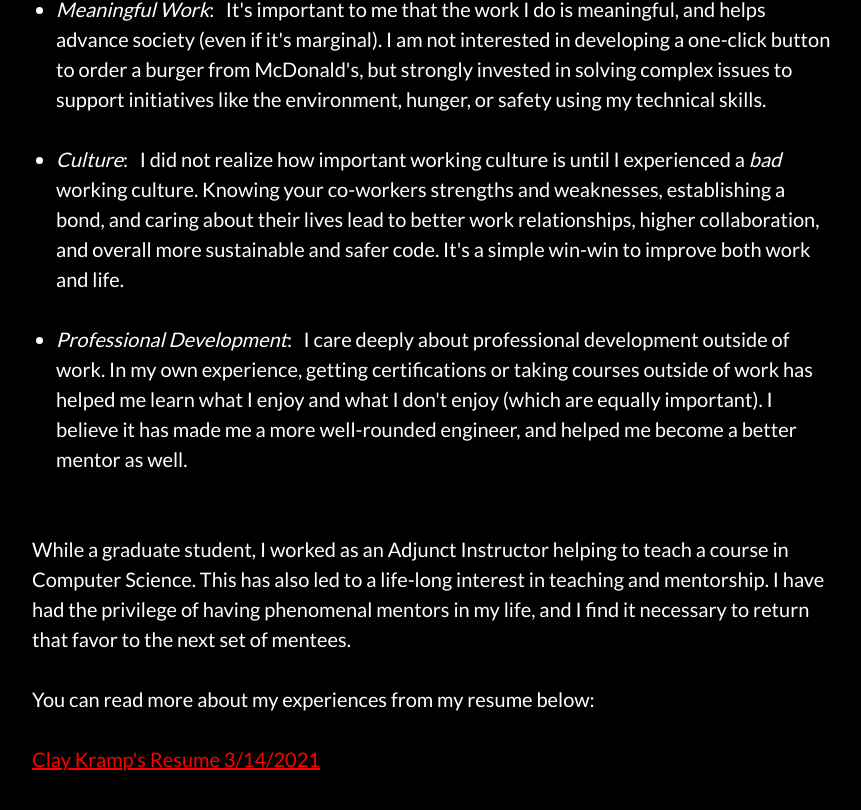
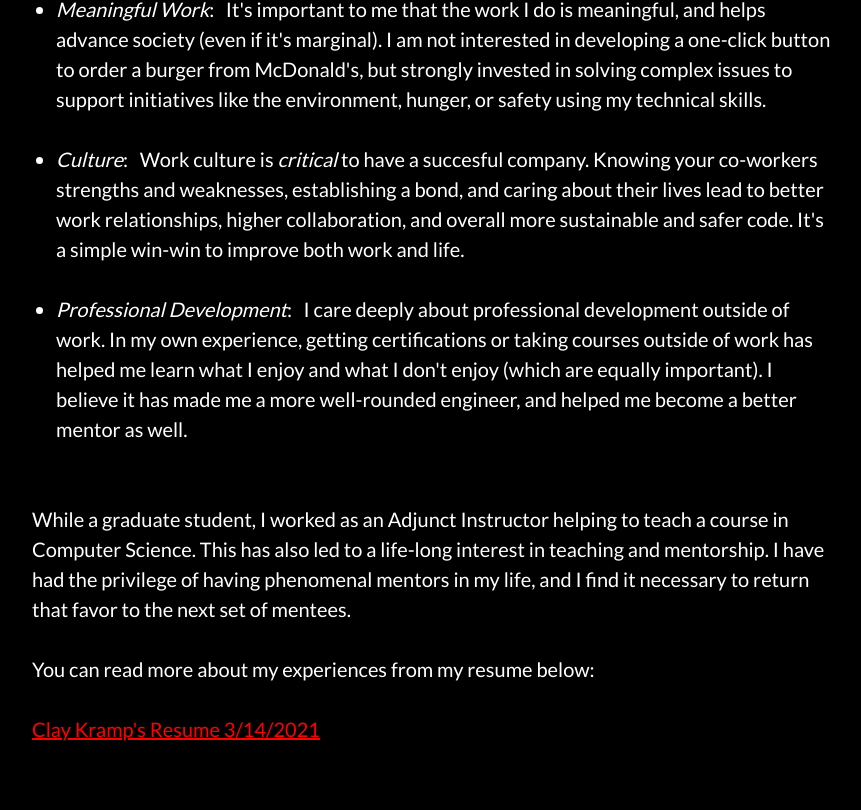
Before and after one commit to krampcg23/me, a Vue app: page /about in a window 1280 px wide. Shown: the part 1316-2126 px from the top of the page, without its empty margins (208-1069 px from the left). Built offline with nearby package versions, Linux system fonts and the light colour scheme.

Commit message:
Re-write

```diff
--- a/src/views/About.vue
+++ b/src/views/About.vue
@@ -34,7 +34,7 @@
               <li><i>Meaningful Work</i>: &nbsp;&nbsp;It's important to me that the work I do is meaningful, and helps advance society (even if it's marginal). I am not
               interested in developing a one-click button to order a burger from McDonald's, but strongly invested in solving complex issues to support initiatives like the
               environment, hunger, or safety using my technical skills.<br/><br/></li>
-              <li><i>Culture</i>: &nbsp;&nbsp;I did not realize how important working culture is until I experienced a <i>bad</i> working culture. Knowing your co-workers
+              <li><i>Culture</i>: &nbsp;&nbsp;Work culture is <i>critical</i> to have a succesful company. Knowing your co-workers
               strengths and weaknesses, establishing a bond, and caring about their lives lead to better work relationships, higher collaboration, and overall more sustainable and safer code.
               It's a simple win-win to improve both work and life.<br/><br/></li>
               <li><i>Professional Development</i>: &nbsp;&nbsp;I care deeply about professional development outside of work. In my own experience, getting certifications or taking courses
```
